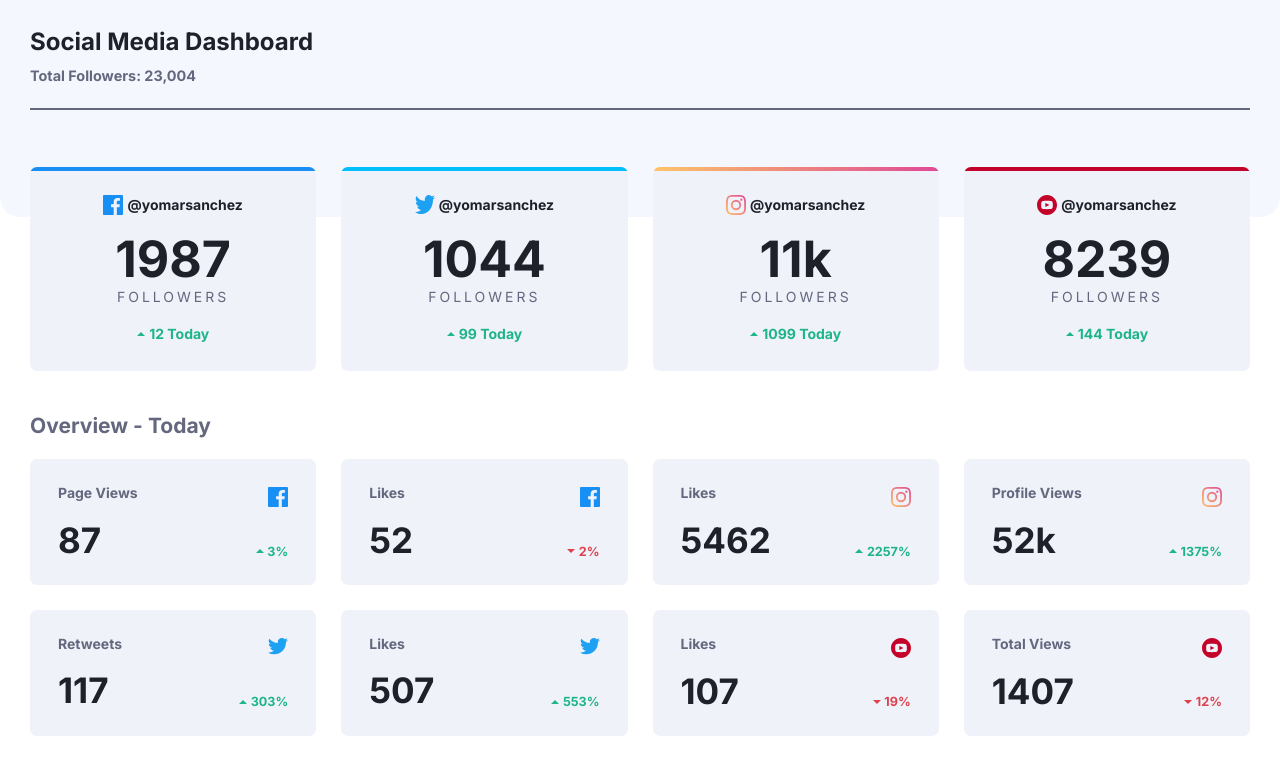
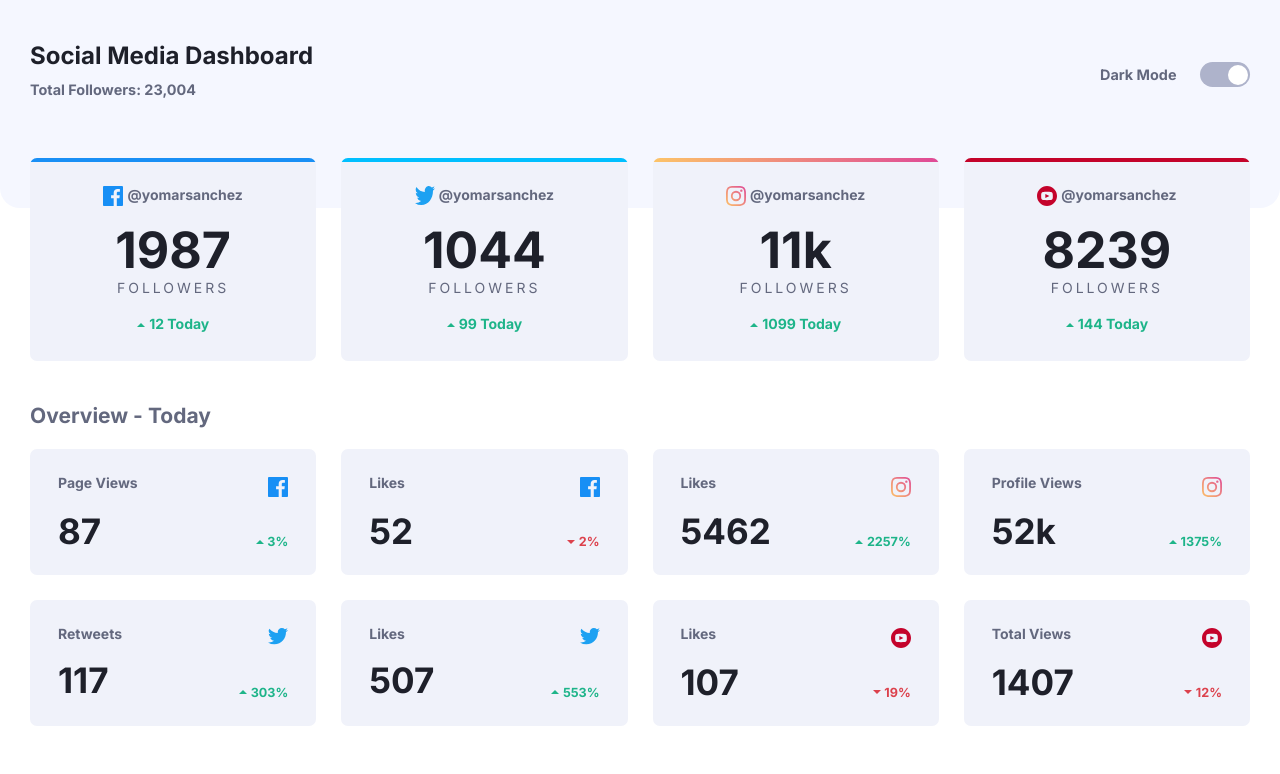
Before and after one commit to yomarsanchez/social-media-dashboard, a plain HTML site: page index.html in a window 1280 px wide. Drawn offline with Linux system fonts and the light colour scheme.

Commit message:
Implementing the dark mode switch.

```diff
--- a/css/styles.css
+++ b/css/styles.css
@@ -1,6 +1,5 @@
 :root {
-  /* ### Primary Colors */
-
+  /* Primary Colors */
   --white: hsl(0, 0%, 100%);
   --very-dark-blue: hsl(230, 17%, 14%);
   --very-dark-blue-secondary: hsl(232, 19%, 15%);
@@ -20,16 +19,8 @@
   );
   --youtube: hsl(348, 97%, 39%);
 
-  /* Dark Theme */
-  --toggle-dark: linear-gradient(
-    to right,
-    hsl(210, 78%, 56%) 0%,
-    hsl(146, 68%, 55%) 100%
-  );
-  /* --toggle-dark: linear gradient hsl(210, 78%, 56%) to hsl(146, 68%, 55%); */
-
-  /* Light Theme */
-  --toggle-light: hsl(230, 22%, 74%);
+  /* Switch | Light Theme */
+  --toggle-theme: hsl(230, 22%, 74%);
 
   /* Neutral Colors | Light Theme */
   --bg-theme: var(--white);
@@ -77,7 +68,7 @@ h6 {
   background: var(--bg-top-pattern-theme);
   padding-bottom: 100px;
   border-radius: 0 0 20px 20px;
-  padding-top: 2em;
+  padding-top: 3em;
 }
 .header-title {
   font-size: 1.5rem;
@@ -89,6 +80,44 @@ h6 {
   font-weight: 700;
   border-bottom: 2px solid var(--text-theme-secondary);
   padding-bottom: 1.5em;
+}
+.dark-mode {
+  display: flex;
+  justify-content: space-between;
+  align-items: center;
+}
+.dark-mode__title {
+  color: var(--text-theme-secondary);
+  font-size: 0.9rem;
+  font-weight: 700;
+}
+.dark-mode__checkbox {
+  display: none;
+}
+.dark-mode__checkbox:checked ~ .dark-mode__switch::before {
+  transform: translateX(0);
+}
+.dark-mode__switch {
+  background: var(--toggle-theme);
+  height: 25px;
+  width: 50px;
+  display: block;
+  border-radius: 25px;
+  padding: 3px;
+  box-sizing: border-box;
+  cursor: pointer;
+  user-select: none;
+}
+.dark-mode__switch::before {
+  content: '';
+  display: block;
+  background: var(--bg-theme);
+  height: 20px;
+  width: 20px;
+  border-radius: 50%;
+  transform: translateX(25px);
+  transition: 0.3s;
+  will-change: transform;
 }
 
 /* Section followers */
@@ -129,6 +158,7 @@ h6 {
   background: var(--youtube);
 }
 .card-title {
+  color: var(--text-theme-secondary);
   display: flex;
   align-items: center;
   justify-content: center;
@@ -233,6 +263,16 @@ h6 {
   .grid {
     grid-template-columns: 1fr 1fr 1fr;
   }
+
+  /* Header */
+  .header-grid {
+    display: grid;
+    grid-template-columns: 1fr 150px;
+  }
+  .header-description {
+    border-bottom: none;
+    padding-bottom: 0;
+  }
 }
 
 @media screen and (min-width: 1024px) {
@@ -249,5 +289,12 @@ h6 {
     --bg-card-theme: var(--dark-desaturated-blue);
     --text-theme-secondary: var(--desaturated-blue);
     --text-theme-primary: var(--white);
+
+    /* Switch | Dark Theme */
+    --toggle-theme: linear-gradient(
+      to right,
+      hsl(210, 78%, 56%) 0%,
+      hsl(146, 68%, 55%) 100%
+    );
   }
 }
--- a/index.html
+++ b/index.html
@@ -18,8 +18,22 @@
   <body>
     <header class="header">
       <div class="wrapper">
-        <h1 class="header-title">Social Media Dashboard</h1>
-        <p class="header-description">Total Followers: 23,004</p>
+        <div class="header-grid">
+          <div>
+            <h1 class="header-title">Social Media Dashboard</h1>
+            <p class="header-description">Total Followers: 23,004</p>
+          </div>
+          <div class="dark-mode">
+            <p class="dark-mode__title">Dark Mode</p>
+            <input
+              type="checkbox"
+              class="dark-mode__checkbox"
+              id="checkbox"
+              name="checkbox"
+            />
+            <label for="checkbox" class="dark-mode__switch"></label>
+          </div>
+        </div>
       </div>
     </header>
     <section class="section-followers">
@@ -195,5 +209,6 @@
         </div>
       </div>
     </section>
+    <script type="text/javascript" src="js/app.js"></script>
   </body>
 </html>
--- /dev/null
+++ b/js/app.js
@@ -0,0 +1,5 @@
+const checkbox = document.querySelector('#checkbox')
+
+if (window.matchMedia('(prefers-color-scheme: dark)').matches) {
+  checkbox.setAttribute('checked', true)
+}
```
